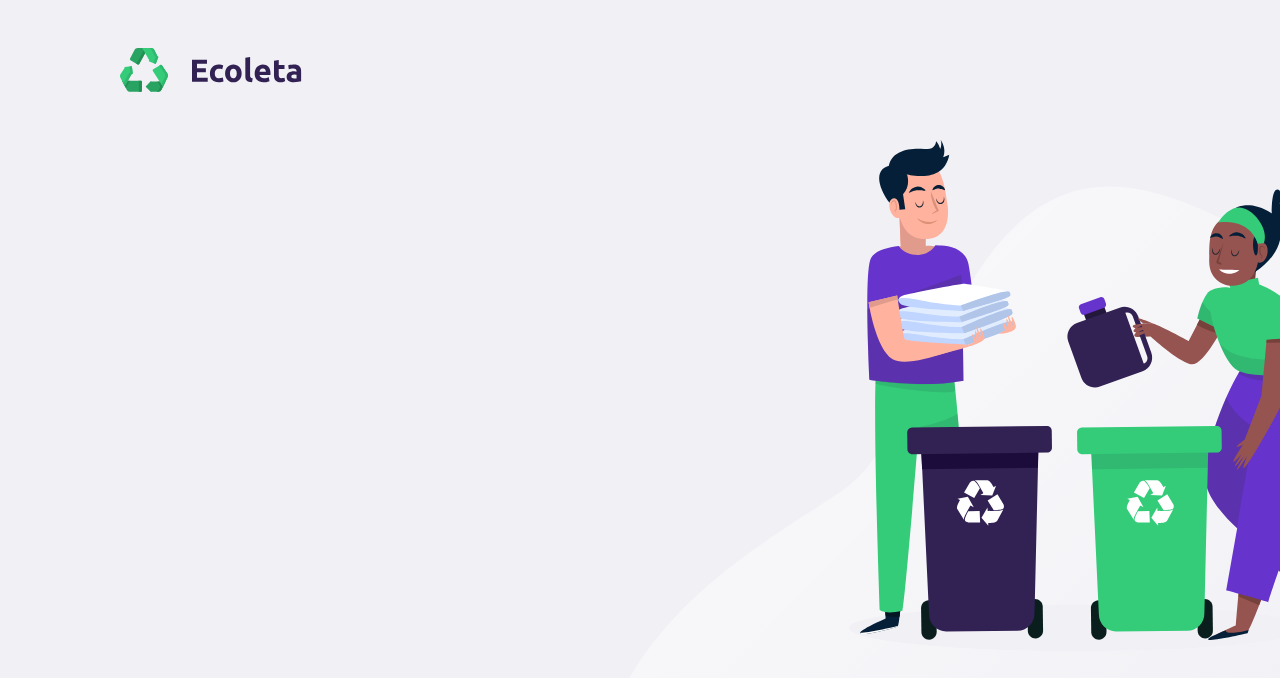
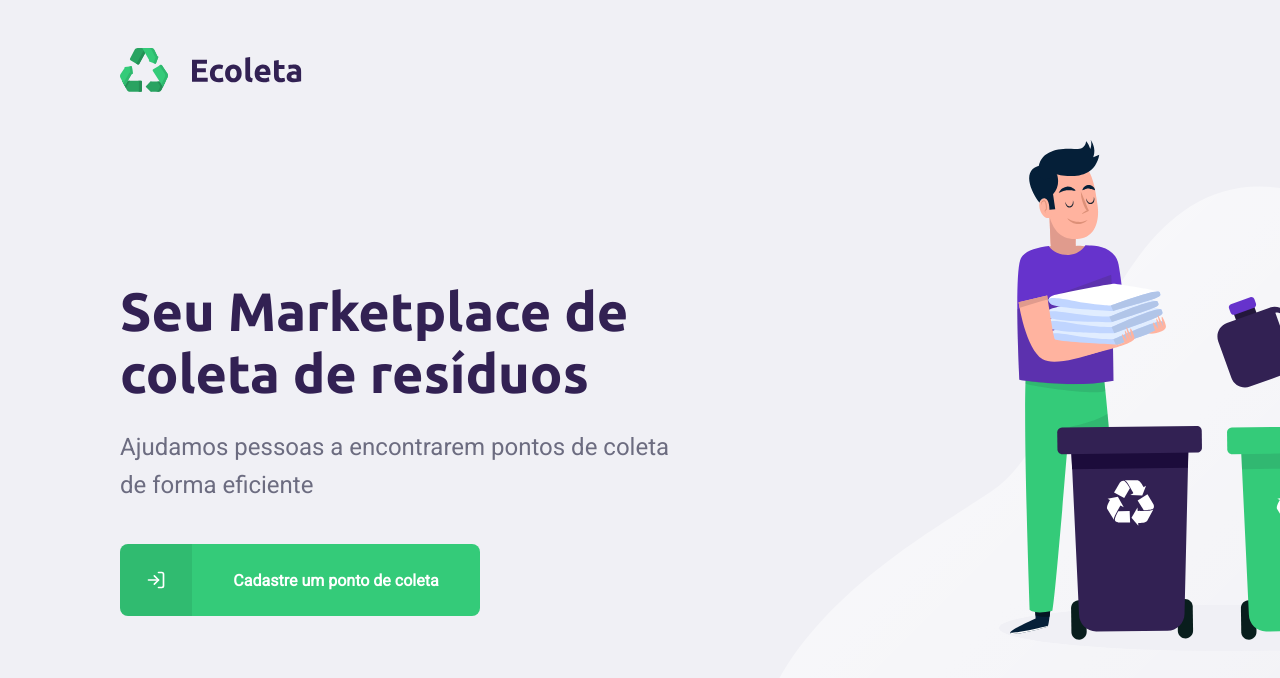
Before and after one commit to lipex360x/ecoleta, a React (Create React App) app in the folder frontend/: page / in a window 1280 px wide. Shown: the top 678 px of the page. Built offline with nearby package versions, Linux system fonts and the light colour scheme.

Commit message:
Homepage styled

```diff
--- a/frontend/package.json
+++ b/frontend/package.json
@@ -13,6 +13,7 @@
     "polished": "^4.0.5",
     "react": "^17.0.1",
     "react-dom": "^17.0.1",
+    "react-icons": "^4.1.0",
     "react-router-dom": "^5.2.0",
     "react-scripts": "4.0.1",
     "styled-components": "^5.2.1",
--- a/frontend/src/components/Header/index.tsx
+++ b/frontend/src/components/Header/index.tsx
@@ -5,9 +5,9 @@ import Logo from '../../assets/logo.svg'
 
 const Header = () => {
   return (
-    <S.Section>
+    <S.Header>
       <img src={Logo} alt="Ecoleta"/>
-    </S.Section>
+    </S.Header>
   )
 }
 
--- a/frontend/src/components/Header/styles.ts
+++ b/frontend/src/components/Header/styles.ts
@@ -1,6 +1,6 @@
 import styled from 'styled-components'
 import { shade } from 'polished'
 
-export const Section = styled.header`
+export const Header = styled.header`
   margin: 48px 0 0;
 `
--- a/frontend/src/pages/Home/index.tsx
+++ b/frontend/src/pages/Home/index.tsx
@@ -1,4 +1,5 @@
 import React from 'react'
+import { FiLogIn } from 'react-icons/fi'
 import * as S from './styles'
 
 import Header from '../../components/Header'
@@ -8,6 +9,18 @@ const Home = () => {
     <S.Section>
       <S.Content>
         <Header />
+
+        <S.Main>
+          <h1>Seu Marketplace de coleta de resíduos</h1>
+          <p>Ajudamos pessoas a encontrarem pontos de coleta de forma eficiente</p>
+
+          <a href="/cadastro">
+            <span><FiLogIn /></span>
+            <strong>Cadastre um ponto de coleta</strong>
+          </a>
+
+        </S.Main>
+
       </S.Content>
 
     </S.Section>
--- a/frontend/src/pages/Home/styles.ts
+++ b/frontend/src/pages/Home/styles.ts
@@ -5,7 +5,7 @@ import Background from '../../assets/home-background.svg'
 
 export const Section = styled.section`
   height: 100vh;
-  background: url(${Background}) no-repeat 600px bottom;
+  background: url(${Background}) no-repeat 750px bottom;
 `
 
 export const Content = styled.div`
@@ -19,3 +19,67 @@ export const Content = styled.div`
   flex-direction: column;
   align-items: flex-start;
 `
+
+export const Main = styled.main`
+  display: flex;
+  flex-direction: column;
+  justify-content: center;
+  flex: 1;
+
+  max-width: 560px;
+
+  h1 {
+    font-size: 54px;
+    color: var(--title-color);
+  }
+
+  p {
+    font-size: 24px;
+    margin-top: 24px;
+    line-height: 38px;
+  }
+
+  a {
+    width: 100%;
+    max-width: 360px;
+    height: 72px;
+    background: var(--primary-color);
+    border-radius: 8px;
+    text-decoration: none;
+
+    display: flex;
+    align-items: center;
+    overflow: hidden;
+
+    margin-top: 40px;
+    transition: background 0.2s;
+
+    &:hover {
+      background: #2FB86E;
+    }
+
+    span {
+      display: block;
+      background: rgba(0, 0, 0, 0.08);
+      width: 72px;
+      height: 72px;
+
+      display: flex;
+      align-items: center;
+      justify-content: center;
+      transition: background-color 0.2s;
+
+      svg {
+        color: #FFF;
+        width: 20px;
+        height: 20px;
+      }
+    }
+
+    strong {
+      flex: 1;
+      text-align: center;
+      color: #FFF;
+    }
+  }
+`
```
Also changed, not shown: frontend/src/pages/Home/styles.css (+4 -63 lines), 2 other files (tests, documents, lock files or other folders).
